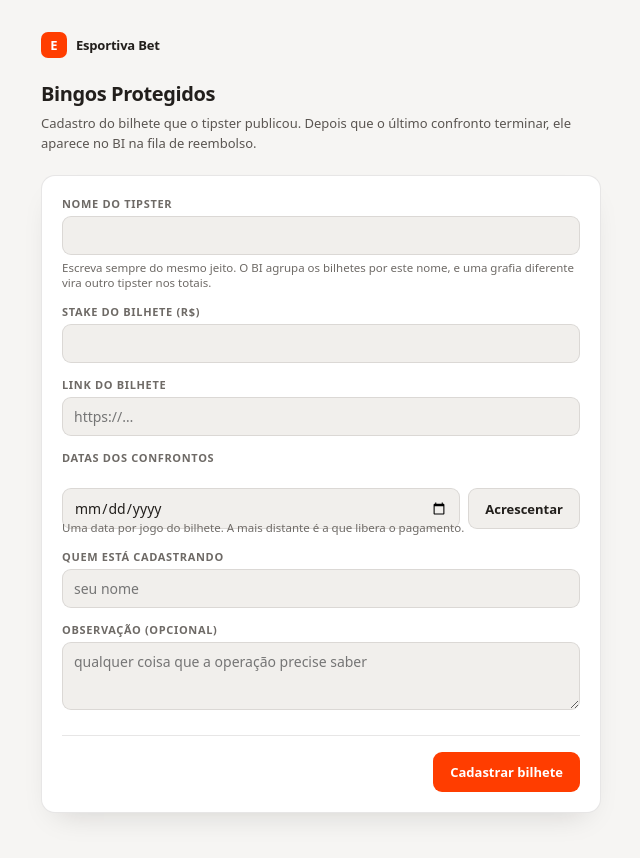
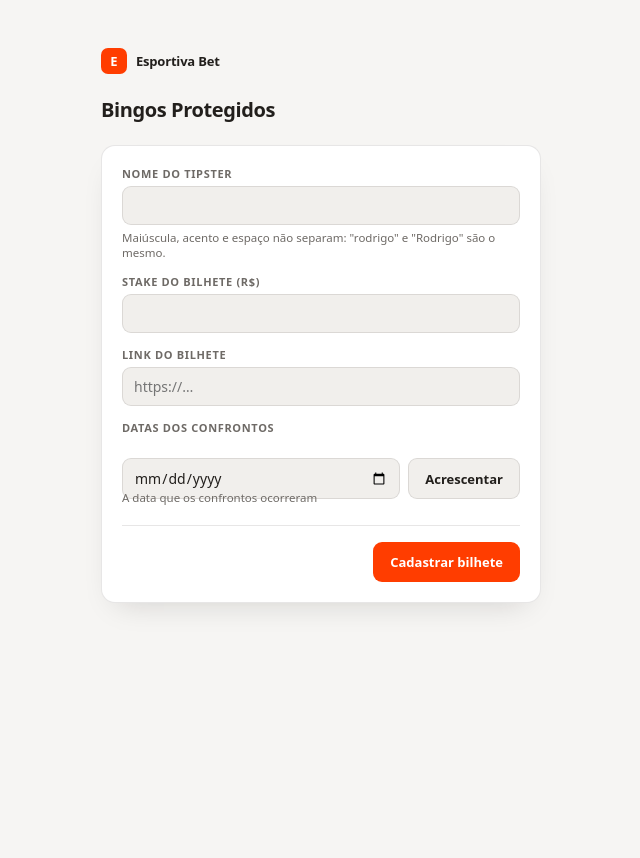
Before and after one commit to rodrigomagalhaes-stack/Bingos-Protegidos, a website: page index.html in a window 1280 px wide. Shown: the whole page, without its empty margins (319-959 px from the left). After the commit the page ends 800 px from the top, so only its background shows below. Drawn offline with Linux system fonts and the light colour scheme.

Commit message:
Quatro campos, e o agrupamento do tipster passa a ignorar acento
Saíram "quem está cadastrando" e "observação". O primeiro não provava nada
numa URL aberta — qualquer um digita qualquer nome —, e o segundo não tinha
quem lesse do outro lado.

O nome do tipster agora junta caixa, espaço e acento: "Rodrigo", "rodrigo" e
"rodrígo" caem no mesmo. A conta é uma coluna gerada no banco, com translate
em vez de unaccent — unaccent é STABLE, e coluna gerada exige IMMUTABLE.

Com quatro campos, 560px de largura deixava a stake num campo enorme para um
número de dois dígitos; a página foi para 440.

Co-Authored-By: Claude Opus 5 <noreply@anthropic.com>

```diff
--- a/index.html
+++ b/index.html
@@ -50,14 +50,14 @@
   body {
     margin: 0;
     min-height: 100vh;
-    padding: 32px 20px 60px;
+    padding: 48px 20px 60px;
     background: var(--bg);
     color: var(--t1);
     font-family: system-ui, -apple-system, 'Segoe UI', sans-serif;
     -webkit-font-smoothing: antialiased;
   }
 
-  .caixa { max-width: 560px; margin: 0 auto; }
+  .caixa { max-width: 440px; margin: 0 auto; }
 
   .marca {
     display: flex;
@@ -79,14 +79,7 @@
 
   .marca span { font-size: 13px; font-weight: 700; letter-spacing: -0.2px; }
 
-  h1 { margin: 0 0 6px; font-size: 20px; letter-spacing: -0.4px; }
-
-  .sub {
-    margin: 0 0 22px;
-    font-size: 13px;
-    line-height: 1.55;
-    color: var(--t2);
-  }
+  h1 { margin: 0 0 22px; font-size: 20px; letter-spacing: -0.4px; }
 
   .cartao {
     padding: 20px;
@@ -108,7 +101,7 @@
     color: var(--t3);
   }
 
-  input, textarea {
+  input {
     width: 100%;
     padding: 9px 11px;
     border: 1px solid var(--linha);
@@ -119,9 +112,7 @@
     font-size: 14px;
   }
 
-  input:focus, textarea:focus { outline: 2px solid var(--acc); outline-offset: -1px; }
-
-  textarea { min-height: 68px; resize: vertical; }
+  input:focus { outline: 2px solid var(--acc); outline-offset: -1px; }
 
   .dica { margin: -9px 0 14px; font-size: 11.5px; color: var(--t3); }
 
@@ -200,19 +191,13 @@
   <div class="marca"><b>E</b><span>Esportiva Bet</span></div>
 
   <h1>Bingos Protegidos</h1>
-  <p class="sub">
-    Cadastro do bilhete que o tipster publicou. Depois que o último confronto
-    terminar, ele aparece no BI na fila de reembolso.
-  </p>
-
   <form class="cartao" id="form">
     <label>
       <span>Nome do tipster</span>
       <input type="text" id="tipster" autocomplete="off" required />
     </label>
     <p class="dica">
-      Escreva sempre do mesmo jeito. O BI agrupa os bilhetes por este nome, e uma
-      grafia diferente vira outro tipster nos totais.
+      Maiúscula, acento e espaço não separam: "rodrigo" e "Rodrigo" são o mesmo.
     </p>
 
     <label>
@@ -232,18 +217,8 @@
       <button type="button" id="btn-data">Acrescentar</button>
     </div>
     <p class="dica">
-      Uma data por jogo do bilhete. A mais distante é a que libera o pagamento.
+      A data que os confrontos ocorreram
     </p>
-
-    <label>
-      <span>Quem está cadastrando</span>
-      <input type="text" id="quem" placeholder="seu nome" autocomplete="off" />
-    </label>
-
-    <label>
-      <span>Observação (opcional)</span>
-      <textarea id="obs" placeholder="qualquer coisa que a operação precise saber"></textarea>
-    </label>
 
     <p class="recado erro oculto" id="erro"></p>
 
@@ -329,8 +304,6 @@ form.onsubmit = async (e) => {
         stake: Number($('stake').value),
         link_bilhete: $('link').value,
         datas_confrontos: datas,
-        enviado_por: $('quem').value,
-        observacao: $('obs').value,
       }),
     })
     const dados = await res.json().catch(() => ({}))
@@ -348,13 +321,11 @@ form.onsubmit = async (e) => {
 }
 
 $('btn-outro').onclick = () => {
-  // Guarda o tipster e quem está cadastrando: são os mesmos nos dez bilhetes
-  // seguidos, e redigitar o nome a cada um é onde a grafia começa a variar.
+  // Guarda o tipster: são dez bilhetes seguidos do mesmo, e redigitar o nome a
+  // cada um é onde a grafia começa a variar.
   const tipster = $('tipster').value
-  const quem = $('quem').value
   form.reset()
   $('tipster').value = tipster
-  $('quem').value = quem
   datas = []
   desenharChips()
   recado($('erro'), '')
```
Also changed, not shown: README.md.
